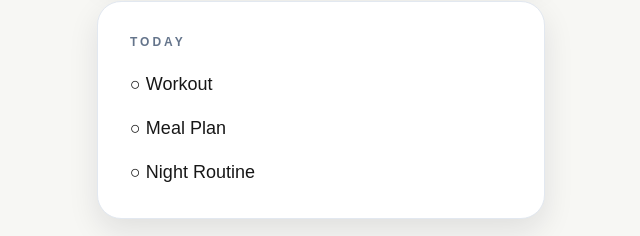
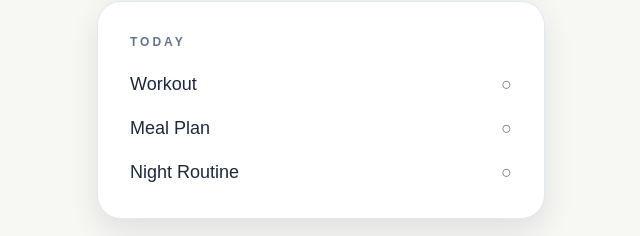
Before and after one commit to Seventhofthree/project-better, a Next.js app in the folder app/: page /home in a window 1280 px wide. Shown: the part 473-709 px from the top of the page, without its empty margins (319-959 px from the left). Built offline with nearby package versions, Linux system fonts and the light colour scheme.

Commit message:
Add StatusRow component

```diff
--- a/app/src/app/home/page.tsx
+++ b/app/src/app/home/page.tsx
@@ -1,5 +1,6 @@
 import { Button } from "../../components/Button";
 import { Card } from "../../components/Card";
+import { StatusRow } from "../../components/StatusRow";
 import { theme } from "../../lib/theme";
 
 export default function HomeDashboard() {
@@ -10,7 +11,10 @@ export default function HomeDashboard() {
     >
       <div className="mx-auto max-w-md">
         <header className="pt-6">
-          <p className="text-lg" style={{ color: theme.colors.textSecondary }}>
+          <p
+            className="text-lg"
+            style={{ color: theme.colors.textSecondary }}
+          >
             Good Evening,
           </p>
 
@@ -21,7 +25,10 @@ export default function HomeDashboard() {
             Joshua
           </h1>
 
-          <p className="mt-3 text-sm" style={{ color: theme.colors.textSecondary }}>
+          <p
+            className="mt-3 text-sm"
+            style={{ color: theme.colors.textSecondary }}
+          >
             Wednesday
             <br />
             July 2, 2026
@@ -44,7 +51,10 @@ export default function HomeDashboard() {
               Morning Routine
             </h2>
 
-            <p className="mt-2 text-base" style={{ color: theme.colors.textSecondary }}>
+            <p
+              className="mt-2 text-base"
+              style={{ color: theme.colors.textSecondary }}
+            >
               Estimated time: 4 minutes
             </p>
 
@@ -63,10 +73,10 @@ export default function HomeDashboard() {
               Today
             </p>
 
-            <div className="mt-5 space-y-4 text-lg">
-              <div>○ Workout</div>
-              <div>○ Meal Plan</div>
-              <div>○ Night Routine</div>
+            <div className="mt-5 space-y-4">
+              <StatusRow label="Workout" />
+              <StatusRow label="Meal Plan" />
+              <StatusRow label="Night Routine" />
             </div>
           </Card>
         </div>
--- /dev/null
+++ b/app/src/components/StatusRow.tsx
@@ -0,0 +1,17 @@
+import { theme } from "../lib/theme";
+
+type StatusRowProps = {
+  label: string;
+  status?: "complete" | "upcoming";
+};
+
+export function StatusRow({ label, status = "upcoming" }: StatusRowProps) {
+  const marker = status === "complete" ? "✓" : "○";
+
+  return (
+    <div className="flex items-center justify-between text-lg">
+      <span style={{ color: theme.colors.textPrimary }}>{label}</span>
+      <span style={{ color: theme.colors.textSecondary }}>{marker}</span>
+    </div>
+  );
+}
```
